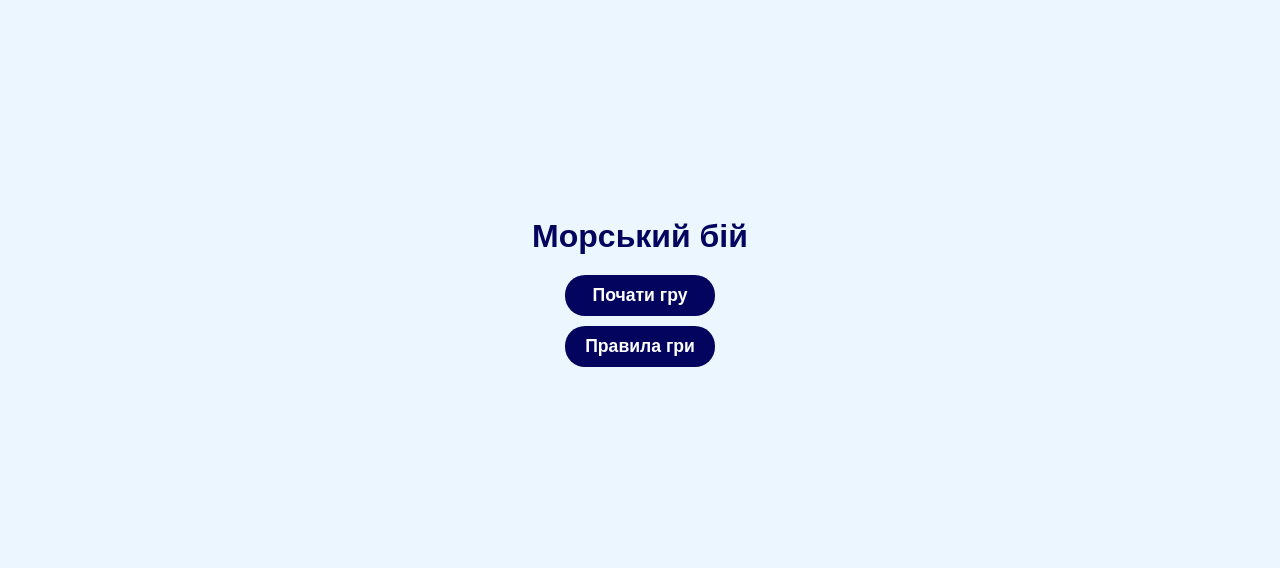
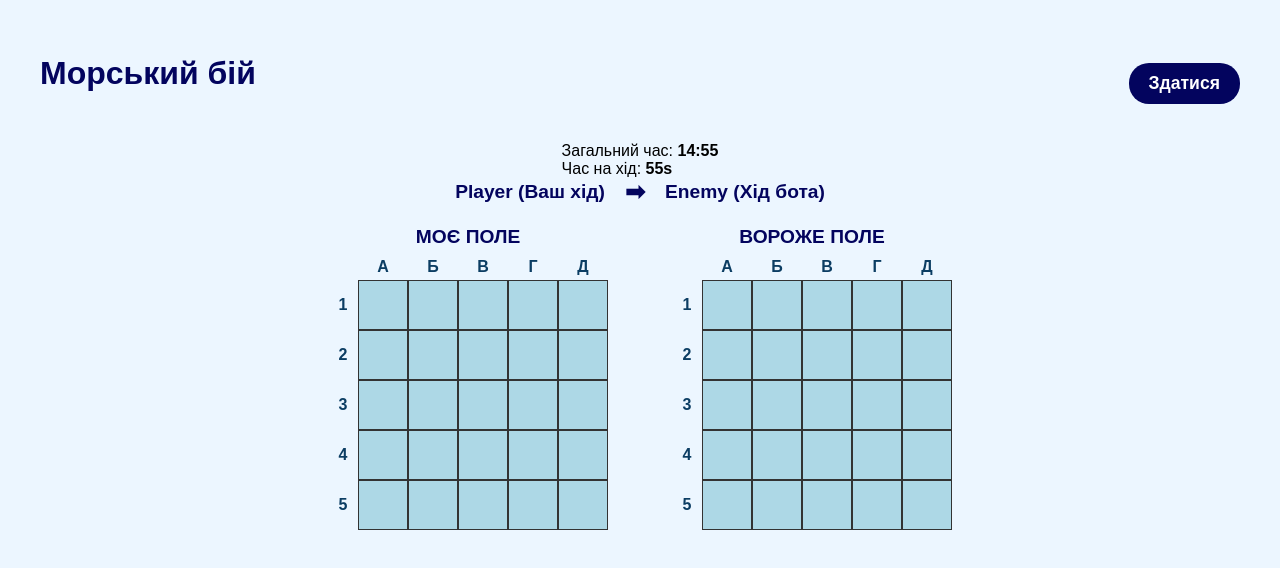
Before and after one commit to sofia-maidaniuk/kop_battleship, a React (Vite) app: page /user/1/game in a window 1280 px wide. Shown: the part 108-676 px from the top of the page. Built offline with nearby package versions, Linux system fonts and the light colour scheme.

Commit message:
feat: implement dynamic routing with userId

```diff
--- a/package.json
+++ b/package.json
@@ -14,6 +14,7 @@
     "react": "^19.1.1",
     "react-dom": "^19.1.1",
     "react-hook-form": "^7.66.0",
+    "react-router-dom": "^7.9.6",
     "yup": "^1.7.1"
   },
   "devDependencies": {
@@ -21,10 +22,13 @@
     "@types/react": "^19.1.16",
     "@types/react-dom": "^19.1.9",
     "@vitejs/plugin-react": "^5.0.4",
+    "autoprefixer": "^10.4.22",
     "eslint": "^9.36.0",
     "eslint-plugin-react-hooks": "^5.2.0",
     "eslint-plugin-react-refresh": "^0.4.22",
     "globals": "^16.4.0",
+    "postcss": "^8.5.6",
+    "tailwindcss": "^4.1.17",
     "vite": "^7.1.7"
   }
 }
--- /dev/null
+++ b/postcss.config.js
@@ -0,0 +1,6 @@
+module.exports = {
+  plugins: {
+    tailwindcss: {},
+    autoprefixer: {},
+  },
+}
--- a/src/App.jsx
+++ b/src/App.jsx
@@ -1,76 +1,25 @@
-import React from "react";
-import { useBattleshipGame } from "../src/hook/useBattleshipGame.jsx";
-import { StartPage } from "./pages/StartPage";
-import { SettingsPage } from "./pages/SettingsPage";
-import { GamePage } from "./pages/GamePage";
-import { ShipPlacementPage } from "./pages/ShipPlacementPage";
-import { RulesPage } from "./pages/RulesPage";
+import { AppRouter } from "./routes/AppRouter";
+import { useBattleshipGame } from "./hook/useBattleshipGame";
 
 function App() {
-    const [state, actions, GamePhase] = useBattleshipGame();
+    const [state, actions] = useBattleshipGame();
 
-    const navActions = {
-        onStart: actions.openSettings,          // START SETTINGS
-        onShowRules: actions.showRules,         // START RULES
-        onBack: actions.hideRules,              // RULES START
-        onSurrender: actions.surrender,         // GAME RESULT
-        onBackToStart: actions.restartGame,     // RESULT START
-    };
-
-    let Content;
-
-    switch (state.phase) {
-        case GamePhase.START:
-            Content = (
-                <StartPage
-                    onStart={navActions.onStart}
-                    onShowRules={navActions.onShowRules}
-                />
-            );
-            break;
-
-        case GamePhase.SETTINGS:
-            Content = (
-                <SettingsPage
-                    onStart={() => actions.startPlacement()} // після вибору рівня розстановка кораблів
-                    onBack={() => actions.hideRules()}
-                />
-            );
-            break;
-
-        case GamePhase.PLACEMENT:
-            Content = (
-                <ShipPlacementPage
-                    onStartBattle={(ships) => actions.startGame(ships)}
-                    onBack={() => actions.openSettings()}
-                />
-            );
-            break;
-
-        case GamePhase.GAME:
-            Content = (
-                <GamePage
-                    onSurrender={navActions.onSurrender}
-                    currentTurn={state.currentTurn}
-                    playerBoard={state.playerBoard}
-                    enemyBoard={state.enemyBoard}
-                    actions={actions}
-                    winner={state.winner}
-                    score={state.score}
-                />
-            );
-            break;
-
-        case GamePhase.RULES:
-            Content = <RulesPage onBack={navActions.onBack} />;
-            break;
-
-        default:
-            Content = <StartPage {...navActions} />;
-            break;
+    // Генерація userId через localStorage
+    let userId = localStorage.getItem("userId");
+    if (!userId) {
+        userId = Math.floor(Math.random() * 10).toString();
+        localStorage.setItem("userId", userId);
     }
 
-    return <div className="app-container">{Content}</div>;
+    return (
+        <div className="app-container">
+            <AppRouter
+                state={state}
+                actions={actions}
+                userId={userId}
+            />
+        </div>
+    );
 }
 
 export default App;
--- a/src/global.css
+++ b/src/global.css
@@ -1,3 +1,7 @@
+@tailwind base;
+@tailwind components;
+@tailwind utilities;
+
 :root {
     --bg-color: #ECF6FF;
     --primary-color: #03045E;
--- a/src/main.jsx
+++ b/src/main.jsx
@@ -1,13 +1,16 @@
 import { StrictMode } from 'react'
 import { createRoot } from 'react-dom/client'
+import { BrowserRouter } from "react-router-dom";
 import App from './App.jsx'
 import { SettingsProvider } from './context/SettingsContext.jsx'
 import './global.css'
 
 createRoot(document.getElementById("root")).render(
     <StrictMode>
-        <SettingsProvider>
-            <App />
-        </SettingsProvider>
+        <BrowserRouter>
+            <SettingsProvider>
+                <App />
+            </SettingsProvider>
+        </BrowserRouter>
     </StrictMode>
 );
--- a/src/pages/GamePage.jsx
+++ b/src/pages/GamePage.jsx
@@ -4,19 +4,27 @@ import { Grid } from "../components/Grid";
 import { useSettings } from "../context/SettingsContext";
 import { useGameTimers } from "../hook/useGameTimers";
 import { ResultModal } from "../components/ResultModal";
+import { useNavigate, useParams } from "react-router-dom";
 
 export function GamePage({
-                             onSurrender, //функція переходу
-                             currentTurn, // 'player' або 'enemy'
-                             playerBoard, // { ships, hits } гравця
-                             enemyBoard,  // { ships, hits } ворога
-                             actions,// { takeShot }
+                             onSurrender,
+                             currentTurn,
+                             playerBoard,
+                             enemyBoard,
+                             actions,
                              winner,
                              score
                          }) {
+    const { userId } = useParams();
+    const navigate = useNavigate();
+
     const isPlayerTurn = currentTurn === "player";
     const { settings } = useSettings();
-    const { formatTotalTime, formatTurnTime } = useGameTimers(currentTurn, actions, settings);
+    const { formatTotalTime, formatTurnTime } = useGameTimers(
+        currentTurn,
+        actions,
+        settings
+    );
 
     const handleEnemyCellClick = (coord) => {
         if (!isPlayerTurn) return;
@@ -28,7 +36,13 @@ export function GamePage({
         <div className="game-page full-page">
             <div className="top-bar">
                 <h1>Морський бій</h1>
-                <button className="btn" onClick={onSurrender}>
+                <button
+                    className="btn"
+                    onClick={() => {
+                        onSurrender();
+                        navigate(`/user/${userId}/start`);
+                    }}
+                >
                     Здатися
                 </button>
             </div>
@@ -46,7 +60,13 @@ export function GamePage({
                 <div className={`player-label ${isPlayerTurn ? "active" : ""}`}>
                     Player (Ваш хід)
                 </div>
-                <div className={`turn-arrow ${!isPlayerTurn ? "enemy-turn-arrow" : ""}`}>➡</div>
+                <div
+                    className={`turn-arrow ${
+                        !isPlayerTurn ? "enemy-turn-arrow" : ""
+                    }`}
+                >
+                    ➡
+                </div>
                 <div className={`enemy-label ${!isPlayerTurn ? "active" : ""}`}>
                     Enemy (Хід бота)
                 </div>
@@ -80,13 +100,16 @@ export function GamePage({
                 score={score}
                 onRestart={() => {
                     actions.restartGame();
+                    navigate(`/user/${userId}/game`);
                 }}
                 onNextRound={() => {
                     actions.nextRound();
+                    navigate(`/user/${userId}/placement`);
                 }}
                 onExit={() => {
                     actions.resetScore();
                     actions.hideRules();
+                    navigate(`/user/${userId}/start`);
                 }}
             />
         </div>
--- a/src/pages/RulesPage.jsx
+++ b/src/pages/RulesPage.jsx
@@ -1,7 +1,15 @@
 import React from "react";
 import "./RulesPage.css";
+import { useNavigate, useParams } from "react-router-dom";
 
-export function RulesPage({ onBack }) {
+export function RulesPage() {
+    const navigate = useNavigate();
+    const { userId } = useParams();
+
+    const handleBack = () => {
+        navigate(`/user/${userId}/start`);
+    };
+
     return (
         <div className="rules-page full-page">
             <h1>Правила гри</h1>
@@ -14,7 +22,7 @@ export function RulesPage({ onBack }) {
                 <li>Перемагає той, хто першим потопить усі кораблі суперника</li>
             </ul>
 
-            <button className="btn" onClick={onBack}>
+            <button className="btn" onClick={handleBack}>
                 Назад
             </button>
         </div>
--- a/src/pages/SettingsPage.jsx
+++ b/src/pages/SettingsPage.jsx
@@ -4,6 +4,7 @@ import { useForm } from "react-hook-form";
 import { yupResolver } from "@hookform/resolvers/yup";
 import * as yup from "yup";
 import "./SettingsPage.css";
+import { useNavigate, useParams } from "react-router-dom";
 
 // Схема валідації
 const schema = yup.object().shape({
@@ -13,8 +14,10 @@ const schema = yup.object().shape({
         .required("Рівень складності обов’язковий"),
 });
 
-export function SettingsPage({ onStart, onBack }) {
+export function SettingsPage({ onStart }) {
     const { settings, updateSettings } = useSettings();
+    const navigate = useNavigate();
+    const { userId } = useParams();
 
     // Ініціалізація форми
     const {
@@ -34,7 +37,10 @@ export function SettingsPage({ onStart, onBack }) {
     // Обробка сабміту
     const onSubmit = (data) => {
         updateSettings({ ...settings, difficulty: data.difficulty });
-        if (onStart) onStart();
+
+        if (onStart) onStart(); // логіка гри (зміна фази)
+
+        navigate(`/user/${userId}/placement`);
     };
 
     return (
@@ -92,10 +98,11 @@ export function SettingsPage({ onStart, onBack }) {
                     <button
                         type="button"
                         className="btn btn-secondary"
-                        onClick={onBack}
+                        onClick={() => navigate(`/user/${userId}/start`)}
                     >
                         Назад
                     </button>
+
                     <button type="submit" className="btn btn-primary">
                         Почати гру
                     </button>
--- a/src/pages/ShipPlacementPage.jsx
+++ b/src/pages/ShipPlacementPage.jsx
@@ -4,9 +4,12 @@ import { ShipPlacementControls } from "../components/ShipPlacementControls";
 import "./ShipPlacementPage.css";
 import { generateAutoPlacement } from "../utils/shipUtils";
 import { usePlayerPlacement } from "../hook/usePlayerPlacement";
+import { useNavigate, useParams } from "react-router-dom";
 
 export function ShipPlacementPage({ onStartBattle, onBack }) {
-    // Використання хука для керування станом
+    const navigate = useNavigate();
+    const { userId } = useParams();
+
     const {
         ships,
         placeShip,
@@ -23,12 +26,11 @@ export function ShipPlacementPage({ onStartBattle, onBack }) {
         handleCellHover,
     } = usePlayerPlacement();
 
-    // Стан для відображення повідомлення користувачу про успіх/помилку
-    const [message, setMessage] = useState('');
+    const [message, setMessage] = useState("");
 
     const showMessage = (text, isSuccess = false) => {
         setMessage(text);
-        setTimeout(() => setMessage(''), 3000);
+        setTimeout(() => setMessage(""), 3000);
         return isSuccess;
     };
 
@@ -50,13 +52,12 @@ export function ShipPlacementPage({ onStartBattle, onBack }) {
 
     const handleStartBattleClick = () => {
         if (!canStartBattle) {
-            // Якщо не всі кораблі розставлені
             showMessage("Розставте всі кораблі перед початком бою.", false);
             return;
         }
 
-        // Якщо валідація пройшла успішно
         onStartBattle(ships);
+        navigate(`/user/${userId}/game`);
     };
 
     return (
@@ -65,30 +66,32 @@ export function ShipPlacementPage({ onStartBattle, onBack }) {
 
             <div className="message-area-wrapper">
                 {message && (
-                    <div className={`placement-message ${message.includes('успішно') ? 'success' : 'error'}`}>
+                    <div
+                        className={`placement-message ${
+                            message.includes("успішно") ? "success" : "error"
+                        }`}
+                    >
                         {message}
                     </div>
                 )}
             </div>
 
             <div className="placement-content">
-                {/* Ліва частина — сітка */}
                 <div
                     className="grid-container"
-                    onMouseLeave={() => handleCellHover(null)} // Скидаємо hover при виході з контейнера
+                    onMouseLeave={() => handleCellHover(null)}
                 >
                     <Grid
                         ships={ships}
                         showShips={true}
                         isEnemy={false}
                         onCellClick={handleCellClick}
-                        onCellHover={handleCellHover} // Передаємо функцію обробки наведення
-                        previewPositions={previewShipPositions} // Передаємо позиції прев'ю
-                        isHoverValid={isPreviewValid} // Передаємо валідність прев'ю
+                        onCellHover={handleCellHover}
+                        previewPositions={previewShipPositions}
+                        isHoverValid={isPreviewValid}
                     />
                 </div>
 
-                {/* Права частина — панель управління */}
                 <div className="controls-panel">
                     <ShipPlacementControls
                         selectedShipSize={selectedShipSize}
@@ -103,13 +106,16 @@ export function ShipPlacementPage({ onStartBattle, onBack }) {
             </div>
 
             <div className="bottom-buttons">
-                <button className="btn btn-back" onClick={onBack}>
+                <button
+                    className="btn btn-back"
+                    onClick={() => navigate(`/user/${userId}/settings`)}
+                >
                     Назад
                 </button>
+
                 <button
                     className="btn btn-start"
                     onClick={handleStartBattleClick}
-                    disabled={false}
                 >
                     Почати бій
                 </button>
--- a/src/pages/StartPage.jsx
+++ b/src/pages/StartPage.jsx
@@ -1,13 +1,27 @@
 import React from "react";
 import "./StartPage.css";
+import { useNavigate, useParams } from "react-router-dom";
 
 export function StartPage({ onStart, onShowRules }) {
+    const navigate = useNavigate();
+    const { userId } = useParams();
+
+    const handleStart = () => {
+        onStart(); // логіка гри
+        navigate(`/user/${userId}/settings`);
+    };
+
+    const handleRules = () => {
+        onShowRules();
+        navigate(`/user/${userId}/rules`);
+    };
+
     return (
         <div className="full-page">
             <h1>Морський бій</h1>
             <div className="buttons">
-                <button className="btn" onClick={onStart}>Почати гру</button>
-                <button className="btn" onClick={onShowRules}>Правила гри</button>
+                <button className="btn" onClick={handleStart}>Почати гру</button>
+                <button className="btn" onClick={handleRules}>Правила гри</button>
             </div>
         </div>
     );
--- /dev/null
+++ b/src/routes/AppRouter.jsx
@@ -0,0 +1,76 @@
+import { Routes, Route, Navigate } from "react-router-dom";
+
+import { StartPage } from "../pages/StartPage";
+import { SettingsPage } from "../pages/SettingsPage";
+import { ShipPlacementPage } from "../pages/ShipPlacementPage";
+import { GamePage } from "../pages/GamePage";
+import { RulesPage } from "../pages/RulesPage";
+
+export function AppRouter({ state, actions, userId }) {
+    return (
+        <Routes>
+
+            {/* Redirect root → старт з dynamic userId */}
+            <Route
+                path="/"
+                element={<Navigate to={`/user/${userId}/start`} replace />}
+            />
+
+            {/* START PAGE */}
+            <Route
+                path="/user/:userId/start"
+                element={
+                    <StartPage
+                        onStart={actions.openSettings}
+                        onShowRules={actions.showRules}
+                    />
+                }
+            />
+
+            {/* SETTINGS PAGE */}
+            <Route
+                path="/user/:userId/settings"
+                element={
+                    <SettingsPage
+                        onStart={() => actions.startPlacement()}
+                    />
+                }
+            />
+
+            {/* SHIP PLACEMENT PAGE */}
+            <Route
+                path="/user/:userId/placement"
+                element={
+                    <ShipPlacementPage
+                        onStartBattle={(ships) => actions.startGame(ships)}
+                    />
+                }
+            />
+
+            {/* GAME PAGE */}
+            <Route
+                path="/user/:userId/game"
+                element={
+                    <GamePage
+                        onSurrender={actions.surrender}
+                        currentTurn={state.currentTurn}
+                        playerBoard={state.playerBoard}
+                        enemyBoard={state.enemyBoard}
+                        actions={actions}
+                        winner={state.winner}
+                        score={state.score}
+                    />
+                }
+            />
+
+            {/* RULES PAGE */}
+            <Route
+                path="/user/:userId/rules"
+                element={<RulesPage />}
+            />
+
+            {/* 404 */}
+            <Route path="*" element={<div>404: Page Not Found</div>} />
+        </Routes>
+    );
+}
```
Also changed, not shown: tailwind.config.js (added, +11 -0 lines), 1 other file (tests, documents, lock files or other folders).
